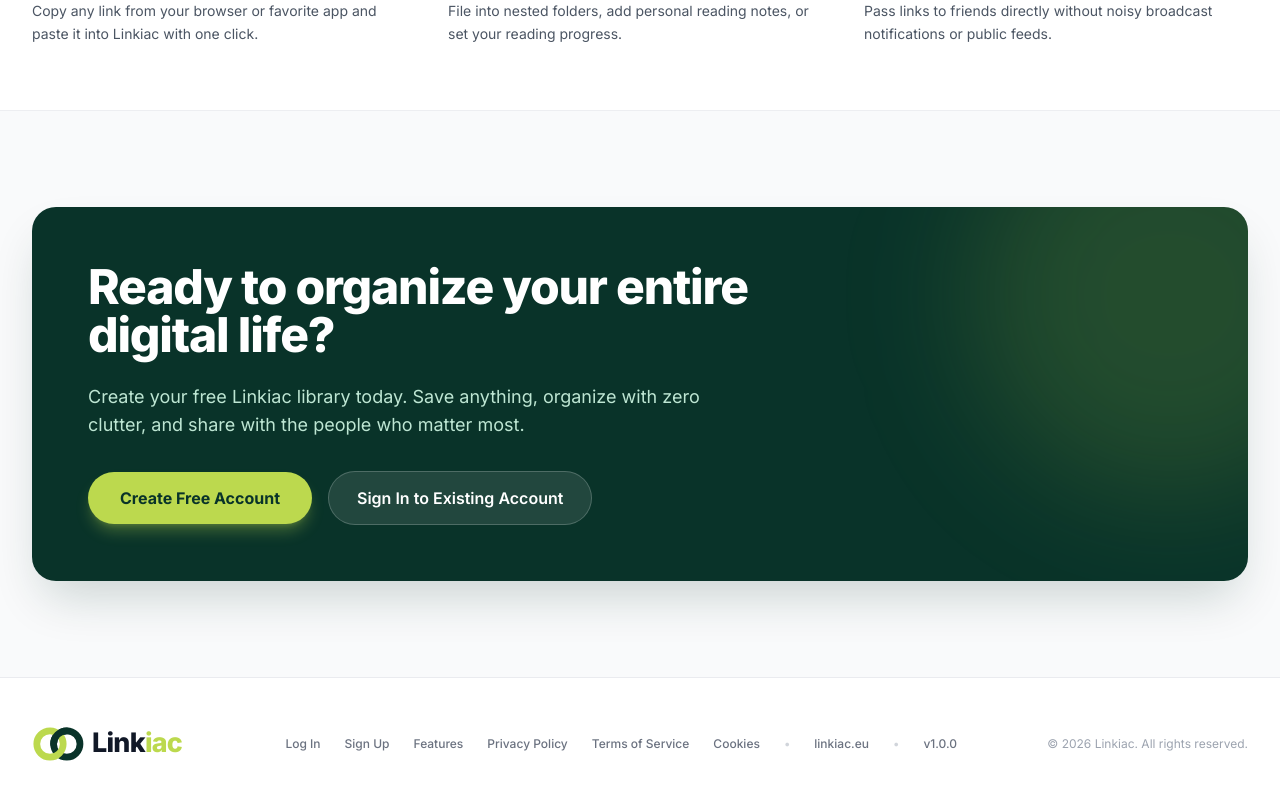
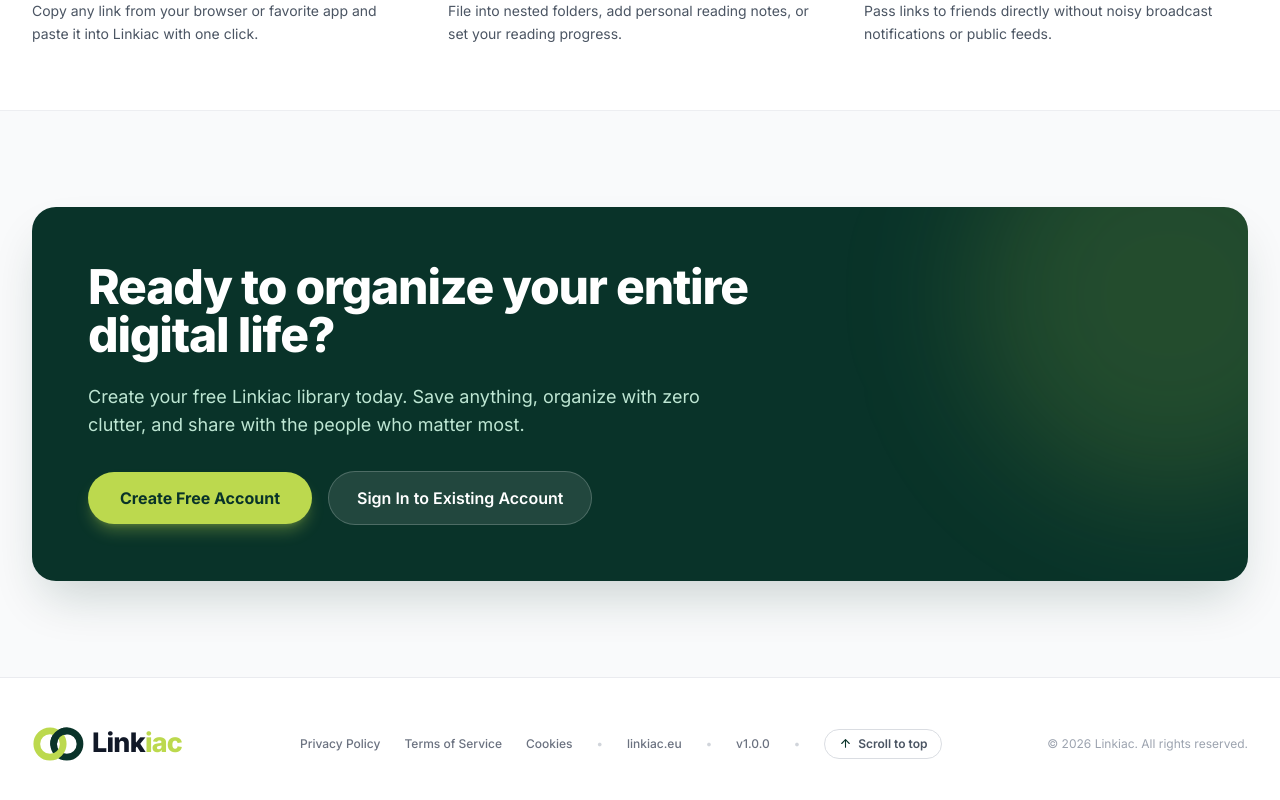
Before and after one commit to hasanbhati/Linkiac, a Next.js app in the folder apps/web/: page / in a window 1280 px wide. Shown: the part 1757-2557 px from the top of the page. Built offline with nearby package versions, Linux system fonts and the light colour scheme; no server answers.

Commit message:
feat(ui): add Scroll to Top, homepage redirect buttons, and streamline appearance theme cards

```diff
--- a/apps/web/src/app/(app)/settings/page.tsx
+++ b/apps/web/src/app/(app)/settings/page.tsx
@@ -450,8 +450,7 @@
                   )}
                 </div>
                 <div>
-                  <div className="text-xs font-bold text-gray-900 dark:text-zinc-100">Light Branding</div>
-                  <div className="text-[11px] text-gray-500 dark:text-zinc-400 mt-0.5">Vibrant palette with #F9FAFB canvas and #093329 pine</div>
+                  <div className="text-xs font-bold text-gray-900 dark:text-zinc-100">Light Interface</div>
                 </div>
               </button>
 
@@ -477,7 +476,6 @@
                 </div>
                 <div>
                   <div className="text-xs font-bold text-gray-900 dark:text-zinc-100">Dark Interface</div>
-                  <div className="text-[11px] text-gray-500 dark:text-zinc-400 mt-0.5">Classic deep zinc palette for comfortable night reading</div>
                 </div>
               </button>
 
@@ -503,7 +501,6 @@
                 </div>
                 <div>
                   <div className="text-xs font-bold text-gray-900 dark:text-zinc-100">System Sync</div>
-                  <div className="text-[11px] text-gray-500 dark:text-zinc-400 mt-0.5">Automatically follows your device OS appearance</div>
                 </div>
               </button>
             </div>
--- a/apps/web/src/app/(auth)/forgot-password/page.tsx
+++ b/apps/web/src/app/(auth)/forgot-password/page.tsx
@@ -37,7 +37,19 @@
   };
 
   return (
-    <div className="min-h-screen bg-[#F9FAFB] dark:bg-zinc-950 flex flex-col justify-center py-12 sm:px-6 lg:px-8 transition-colors duration-150">
+    <div className="min-h-screen bg-[#F9FAFB] dark:bg-zinc-950 flex flex-col justify-center py-12 sm:px-6 lg:px-8 transition-colors duration-150 relative">
+      {/* Redirection Button to Homepage */}
+      <div className="absolute top-4 left-4 sm:top-8 sm:left-8">
+        <Link
+          href="/"
+          className="inline-flex items-center gap-2 px-3.5 py-2 rounded-xl text-xs font-semibold text-gray-600 dark:text-zinc-400 hover:text-gray-900 dark:hover:text-zinc-100 bg-white dark:bg-zinc-900 hover:bg-gray-50 dark:hover:bg-zinc-800/80 border border-gray-200 dark:border-zinc-800 shadow-xs transition-all active:scale-95 group"
+          aria-label="Back to Homepage"
+        >
+          <ArrowLeft size={14} className="group-hover:-translate-x-0.5 transition-transform" />
+          <span>Back to Home</span>
+        </Link>
+      </div>
+
       <div className="sm:mx-auto sm:w-full sm:max-w-md text-center space-y-3">
         <Link href="/" className="inline-flex items-center justify-center p-2 rounded-2xl hover:scale-105 transition-transform" aria-label="Linkiac Home">
           <LinkiacSymbol size={52} />
--- a/apps/web/src/app/(auth)/login/page.tsx
+++ b/apps/web/src/app/(auth)/login/page.tsx
@@ -3,7 +3,7 @@
 import React, { useState, Suspense } from 'react';
 import Link from 'next/link';
 import { useRouter, useSearchParams } from 'next/navigation';
-import { ArrowRight, Lock, Mail, AlertCircle, Loader2 } from 'lucide-react';
+import { ArrowRight, ArrowLeft, Lock, Mail, AlertCircle, Loader2 } from 'lucide-react';
 import { getSupabase } from '@/lib/supabase/client';
 import { LinkiacSymbol } from '@/components/LinkiacLogo';
 
@@ -129,7 +129,19 @@
   };
 
   return (
-    <div className="min-h-screen bg-[#F9FAFB] dark:bg-zinc-950 flex flex-col justify-center py-12 sm:px-6 lg:px-8 transition-colors duration-150">
+    <div className="min-h-screen bg-[#F9FAFB] dark:bg-zinc-950 flex flex-col justify-center py-12 sm:px-6 lg:px-8 transition-colors duration-150 relative">
+      {/* Redirection Button to Homepage */}
+      <div className="absolute top-4 left-4 sm:top-8 sm:left-8">
+        <Link
+          href="/"
+          className="inline-flex items-center gap-2 px-3.5 py-2 rounded-xl text-xs font-semibold text-gray-600 dark:text-zinc-400 hover:text-gray-900 dark:hover:text-zinc-100 bg-white dark:bg-zinc-900 hover:bg-gray-50 dark:hover:bg-zinc-800/80 border border-gray-200 dark:border-zinc-800 shadow-xs transition-all active:scale-95 group"
+          aria-label="Back to Homepage"
+        >
+          <ArrowLeft size={14} className="group-hover:-translate-x-0.5 transition-transform" />
+          <span>Back to Home</span>
+        </Link>
+      </div>
+
       <div className="sm:mx-auto sm:w-full sm:max-w-md text-center space-y-3">
         <Link href="/" className="inline-flex items-center justify-center p-2 rounded-2xl hover:scale-105 transition-transform" aria-label="Linkiac Home">
           <LinkiacSymbol size={52} />
--- a/apps/web/src/app/(auth)/signup/page.tsx
+++ b/apps/web/src/app/(auth)/signup/page.tsx
@@ -3,7 +3,7 @@
 import React, { useState, Suspense } from 'react';
 import Link from 'next/link';
 import { useRouter, useSearchParams } from 'next/navigation';
-import { ArrowRight, Lock, Mail, AtSign, AlertCircle, CheckCircle2, Loader2 } from 'lucide-react';
+import { ArrowRight, ArrowLeft, Lock, Mail, AtSign, AlertCircle, CheckCircle2, Loader2 } from 'lucide-react';
 import { getSupabase } from '@/lib/supabase/client';
 import { LinkiacSymbol } from '@/components/LinkiacLogo';
 
@@ -142,7 +142,19 @@
   };
 
   return (
-    <div className="min-h-screen bg-[#F9FAFB] dark:bg-zinc-950 flex flex-col justify-center py-12 sm:px-6 lg:px-8 transition-colors duration-150">
+    <div className="min-h-screen bg-[#F9FAFB] dark:bg-zinc-950 flex flex-col justify-center py-12 sm:px-6 lg:px-8 transition-colors duration-150 relative">
+      {/* Redirection Button to Homepage */}
+      <div className="absolute top-4 left-4 sm:top-8 sm:left-8">
+        <Link
+          href="/"
+          className="inline-flex items-center gap-2 px-3.5 py-2 rounded-xl text-xs font-semibold text-gray-600 dark:text-zinc-400 hover:text-gray-900 dark:hover:text-zinc-100 bg-white dark:bg-zinc-900 hover:bg-gray-50 dark:hover:bg-zinc-800/80 border border-gray-200 dark:border-zinc-800 shadow-xs transition-all active:scale-95 group"
+          aria-label="Back to Homepage"
+        >
+          <ArrowLeft size={14} className="group-hover:-translate-x-0.5 transition-transform" />
+          <span>Back to Home</span>
+        </Link>
+      </div>
+
       <div className="sm:mx-auto sm:w-full sm:max-w-md text-center space-y-3">
         <Link href="/" className="inline-flex items-center justify-center p-2 rounded-2xl hover:scale-105 transition-transform" aria-label="Linkiac Home">
           <LinkiacSymbol size={52} />
--- a/apps/web/src/app/page.tsx
+++ b/apps/web/src/app/page.tsx
@@ -17,6 +17,7 @@
   Laptop,
 } from 'lucide-react';
 import { LinkiacLogo } from '@/components/LinkiacLogo';
+import { ScrollToTopButton } from '@/components/ScrollToTopButton';
 
 export default function HomePage() {
   return (
@@ -380,15 +381,6 @@
           </div>
 
           <div className="flex flex-wrap items-center justify-center gap-6 text-xs text-gray-500 font-medium">
-            <Link href="/login" className="hover:text-[#093329] transition-colors">
-              Log In
-            </Link>
-            <Link href="/signup" className="hover:text-[#093329] transition-colors">
-              Sign Up
-            </Link>
-            <a href="#features" className="hover:text-[#093329] transition-colors">
-              Features
-            </a>
             <Link href="/privacy" className="hover:text-[#093329] transition-colors">
               Privacy Policy
             </Link>
@@ -402,6 +394,8 @@
             <span>linkiac.eu</span>
             <span className="text-gray-300">•</span>
             <span>v1.0.0</span>
+            <span className="text-gray-300">•</span>
+            <ScrollToTopButton />
           </div>
 
           <p className="text-xs text-gray-400 font-normal">
--- /dev/null
+++ b/apps/web/src/components/ScrollToTopButton.tsx
@@ -0,0 +1,24 @@
+'use client';
+
+import React from 'react';
+import { ArrowUp } from 'lucide-react';
+
+export function ScrollToTopButton({ className = '' }: { className?: string }) {
+  const handleScrollTop = () => {
+    if (typeof window !== 'undefined') {
+      window.scrollTo({ top: 0, behavior: 'smooth' });
+    }
+  };
+
+  return (
+    <button
+      type="button"
+      onClick={handleScrollTop}
+      className={`inline-flex items-center gap-1.5 px-3.5 py-1.5 rounded-full text-xs font-semibold text-gray-600 hover:text-[#093329] hover:bg-[#093329]/5 border border-gray-300/80 shadow-xs transition-all active:scale-95 cursor-pointer ${className}`}
+      aria-label="Scroll to top of page"
+    >
+      <ArrowUp size={13} className="text-[#093329]" />
+      <span>Scroll to top</span>
+    </button>
+  );
+}
```
